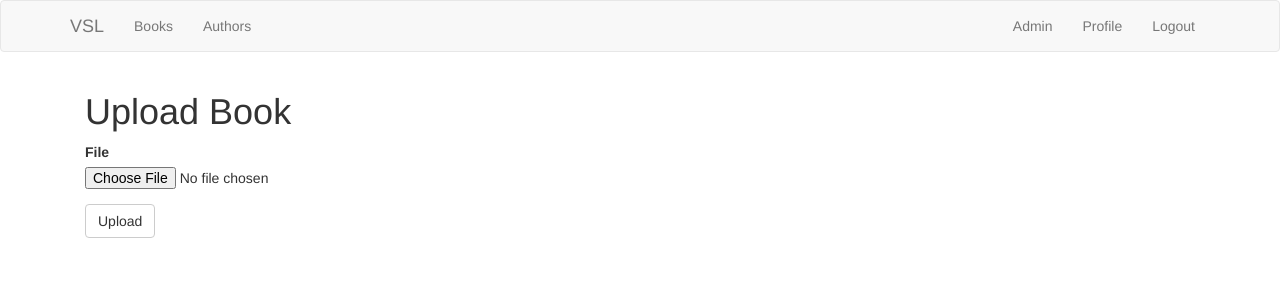
After one commit to eddyvdaker/VerySimpleLibrary, a Flask app: page /books/upload in a window 1280 px wide. The commit adds this page. Shown: the top 300 px of the page. Run offline with Flask 2, Linux system fonts and the light colour scheme; a user stored in the database is signed in; tables that the repository leaves empty hold one stand-in row (values such as "Sample post"); parts of the project's set-up code (start-up, migrations or seed data) failed here and were passed over; some libraries are stand-ins or nearby versions.

Commit message:
Added file uploads

```diff
--- a/app/books/forms.py
+++ b/app/books/forms.py
@@ -1,10 +1,27 @@
 # app/books/forms.py
 
 from flask_wtf import FlaskForm
-from wtforms import BooleanField, SubmitField
+from flask_wtf.file import FileRequired, FileField
+from wtforms import BooleanField, SubmitField, StringField, TextAreaField, \
+    SelectField, DateField
+from wtforms.validators import DataRequired
 
 
 class DeleteConfirmation(FlaskForm):
     confirmation = BooleanField('Are you sure you want to delete the book? '
                                 '(this cannot be undone)')
-    submit = SubmitField()
+    submit = SubmitField('Delete')
+
+
+class UploadBookForm(FlaskForm):
+    file = FileField('File', validators=[FileRequired()])
+    submit = SubmitField('Upload')
+
+
+class BookMetaDataForm(FlaskForm):
+    title = StringField('Title', validators=[DataRequired()])
+    authors = StringField('Authors', validators=[DataRequired()])
+    language = SelectField('Language', validators=[DataRequired()])
+    file_type = SelectField('File Type', validators=[DataRequired()])
+    publish_date = DateField('Publish Date')
+    submit = SubmitField('Submit')
--- a/app/books/routes.py
+++ b/app/books/routes.py
@@ -1,13 +1,19 @@
 # app/books/routes.py
 
-from flask import render_template, abort, flash, redirect, url_for
-from flask_login import login_required
+import os
+
+from datetime import datetime
+from flask import render_template, abort, flash, redirect, url_for, current_app
+from flask_login import login_required, current_user
+from secrets import token_urlsafe
+from shutil import copyfile
 
 from app import db
 from app.admin.decorator import admin_required
 from app.books import bp
-from app.books.forms import DeleteConfirmation
-from app.models import Book
+from app.books.forms import DeleteConfirmation, UploadBookForm, BookMetaDataForm
+from app.books.metadata import get_meta_data
+from app.models import Book, Language, Author
 
 
 @bp.route('/books')
@@ -37,6 +43,7 @@ def delete_book(id):
     form = DeleteConfirmation()
     if form.validate_on_submit():
         if form.confirmation.data:
+            os.remove(book.file)
             for author in book.authors:
                 book.authors.remove(author)
             db.session.commit()
@@ -46,3 +53,73 @@ def delete_book(id):
             return redirect(url_for('books.overview'))
     return render_template('books/delete.html', title=f'Delete {book.title}',
                            form=form)
+
+
+@bp.route('/books/upload', methods=['GET', 'POST'])
+@login_required
+def upload_book():
+    form = UploadBookForm()
+    if form.validate_on_submit():
+        filename = token_urlsafe(10)
+        path = os.path.join(current_app.config['TMP_FOLDER'], filename)
+        form.file.data.save(path)
+        return redirect(url_for('books.edit_upload_metadata', file=filename))
+    return render_template('books/upload.html', form=form, title='Upload Book')
+
+
+@bp.route('/books/upload/<file>', methods=['GET', 'POST'])
+@login_required
+def edit_upload_metadata(file):
+    form = BookMetaDataForm()
+    tmp_path = os.path.join(current_app.config['TMP_FOLDER'], file)
+
+    form.language.choices = [(l.code, l.to_name(l.code)) for l in
+                             Language.query.all()]
+    form.file_type.choices = [(ft, ft) for ft in
+                              current_app.config['FILE_TYPES']]
+
+    if form.validate_on_submit():
+        filename = (form.title.data + '.' + form.file_type.data).\
+            replace(' ', '_')
+        new_path = os.path.join(current_app.config['FILE_FOLDER'], filename)
+
+        if not os.path.exists(current_app.config['FILE_FOLDER']):
+            os.mkdir(current_app.config['FILE_FOLDER'])
+
+        copyfile(tmp_path, new_path)
+        os.remove(tmp_path)
+
+        book = Book(title=form.title.data, file_type=form.file_type.data,
+                    file=new_path)
+
+        if form.publish_date.data:
+            book.publish_date = form.publish_date.data
+        lang = Language.query.filter_by(code=form.language.data).first()
+        if lang:
+            book.language = lang
+        book.set_hash()
+        book.uploader = current_user
+
+        author_names = form.authors.data.split(';')
+        for author_name in author_names:
+            author_name = author_name.strip()
+            author = Author.query.filter_by(name=author_name).first()
+            if not author:
+                author = Author(name=author_name)
+                db.session.add(author)
+                db.session.commit()
+            book.authors.append(author)
+        db.session.add(book)
+        db.session.commit()
+        flash(f'Uploaded {book.title}')
+        return redirect(url_for('books.details', id=book.id))
+    else:
+        metadata = get_meta_data(tmp_path)
+        form.title.data = metadata['title']
+        form.authors.data = metadata['authors']
+        form.language.data = metadata['language']
+        form.file_type.data = metadata['file_type']
+        form.publish_date.data = datetime.strptime(metadata['publish_date'],
+                                                   '%Y-%m-%d')
+    return render_template('books/edit_metadata.html', form=form,
+                           title='Edit Meta Data')
--- a/app/config.py
+++ b/app/config.py
@@ -14,6 +14,8 @@ class BaseConfig:
     DEV = False
     SQLALCHEMY_TRACK_MODIFICATIONS = False
     SECRET_KEY = os.environ.get('SECRET_KEY') or 'some-long-random-key'
+    TMP_FOLDER = os.environ.get('TMP_FOLDER') or os.path.abspath('/tmp')
+    FILE_TYPES = os.environ.get('FILE_TYPES') or ['pdf', 'epub', 'mobi']
 
 
 class DevelopmentConfig(BaseConfig):
@@ -21,6 +23,7 @@ class DevelopmentConfig(BaseConfig):
     DEV = True
     SQLALCHEMY_DATABASE_URI = os.environ.get('DATABASE_URL') or \
         'sqlite:///' + os.path.join(basedir, 'app.db')
+    FILE_FOLDER = os.path.abspath(os.path.join(basedir, './files'))
 
 
 class TestingConfig(BaseConfig):
@@ -29,8 +32,11 @@ class TestingConfig(BaseConfig):
     WTF_CSRF_ENABLED = False
     SQLALCHEMY_DATABASE_URI = os.environ.get('DATABASE_TEST_URL') or \
         'sqlite:///' + os.path.join(basedir, 'app-test.db')
+    FILE_FOLDER = os.path.abspath('/tmp')
 
 
 class ProductionConfig(BaseConfig):
     """Production configuration"""
     SQLALCHEMY_DATABASE_URI = os.environ.get('DATABASE_URL')
+    FILE_FOLDER = os.environ.get('FILE_FOLDER')
+    FILE_FOLDER = os.path.abspath(os.path.join(basedir, './files'))
--- a/app/templates/books/overview.html
+++ b/app/templates/books/overview.html
@@ -2,6 +2,10 @@
 
 {% block app_content %}
   <h1>{{ title }}</h1>
+  <a href="{{ url_for('books.upload_book') }}">
+    <button class="btn btn-default">Upload</button>
+  </a>
+  <hr>
   <table id="books" class="table table-striped">
     <tr>
       <th>ID</th>
--- /dev/null
+++ b/app/templates/books/upload.html
@@ -0,0 +1,11 @@
+{% extends "base.html" %}
+{% import 'bootstrap/wtf.html' as wtf %}
+
+{% block app_content %}
+  <h1>{{ title }}</h1>
+  <div class="row">
+    <div class="col-md-4">
+      {{ wtf.quick_form(form) }}
+    </div>
+  </div>
+{% endblock %}
--- a/manage.py
+++ b/manage.py
@@ -5,6 +5,7 @@ import unittest
 
 from datetime import date
 from flask.cli import FlaskGroup
+from pycountry import countries
 
 from app import create_app, db
 from app.models import User, Author, Language, Book
@@ -88,6 +89,8 @@ def recreate_db():
 def seed_db():
     """Seeds the database"""
     add_user('admin', 'superstrongpassword', admin=True)
+    for lang in countries:
+        add_language(lang.alpha_2)
 
 
 @cli.command()
--- a/requirements.txt
+++ b/requirements.txt
@@ -3,6 +3,8 @@ blinker==1.4
 Click==7.0
 coverage==4.5.1
 dominate==2.3.4
+epub-meta==0.0.7
+filetype==1.0.1
 Flask==1.0.2
 Flask-Bootstrap==3.3.7.1
 Flask-Login==0.4.1
@@ -13,9 +15,11 @@ Flask-Testing==0.7.1
 Flask-WTF==0.14.2
 itsdangerous==0.24
 Jinja2==2.10
+langdetect==1.0.7
 Mako==1.0.7
 MarkupSafe==1.0
 pycountry==18.5.26
+PyPDF2==1.26.0
 python-dateutil==2.7.3
 python-dotenv==0.9.1
 python-editor==1.0.3
```
Also changed, not shown: app/books/metadata.py (added, +105 -0 lines), app/templates/books/edit_metadata.html (added, +12 -0 lines), 1 other file.
